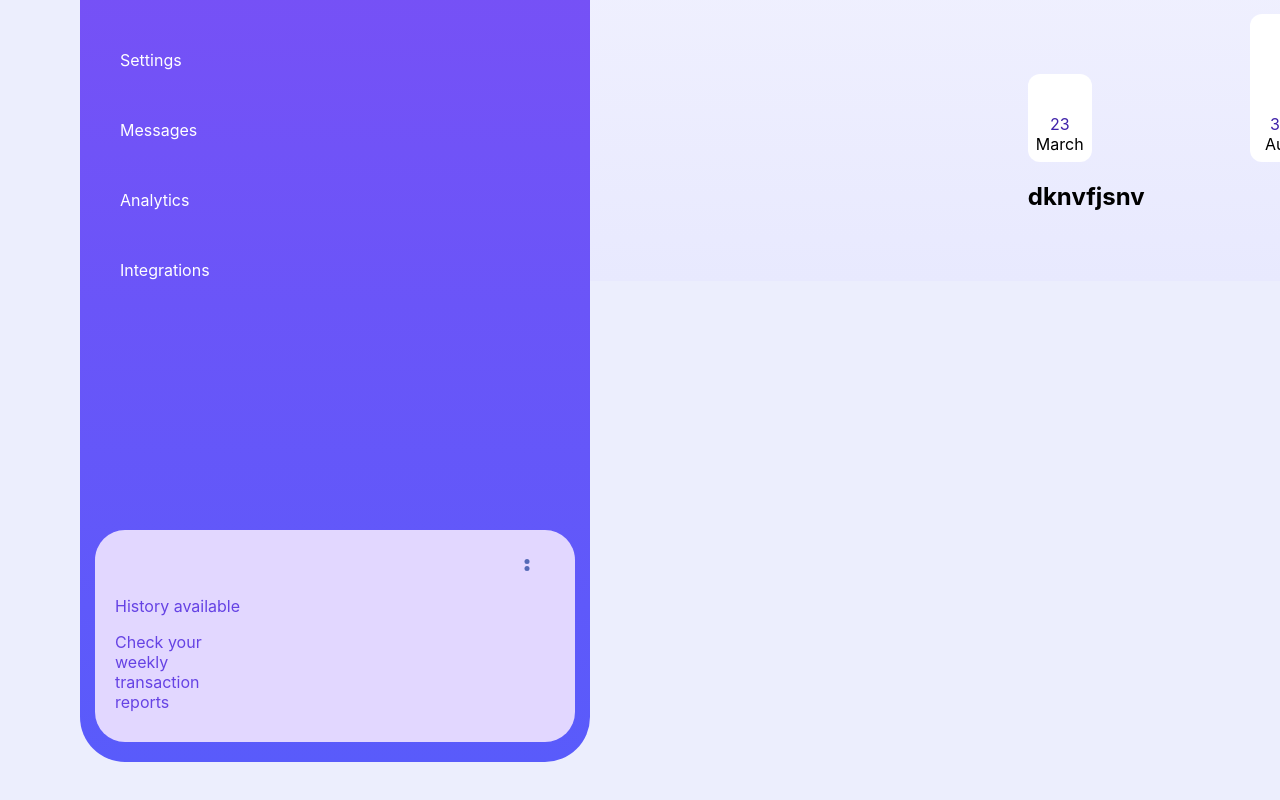
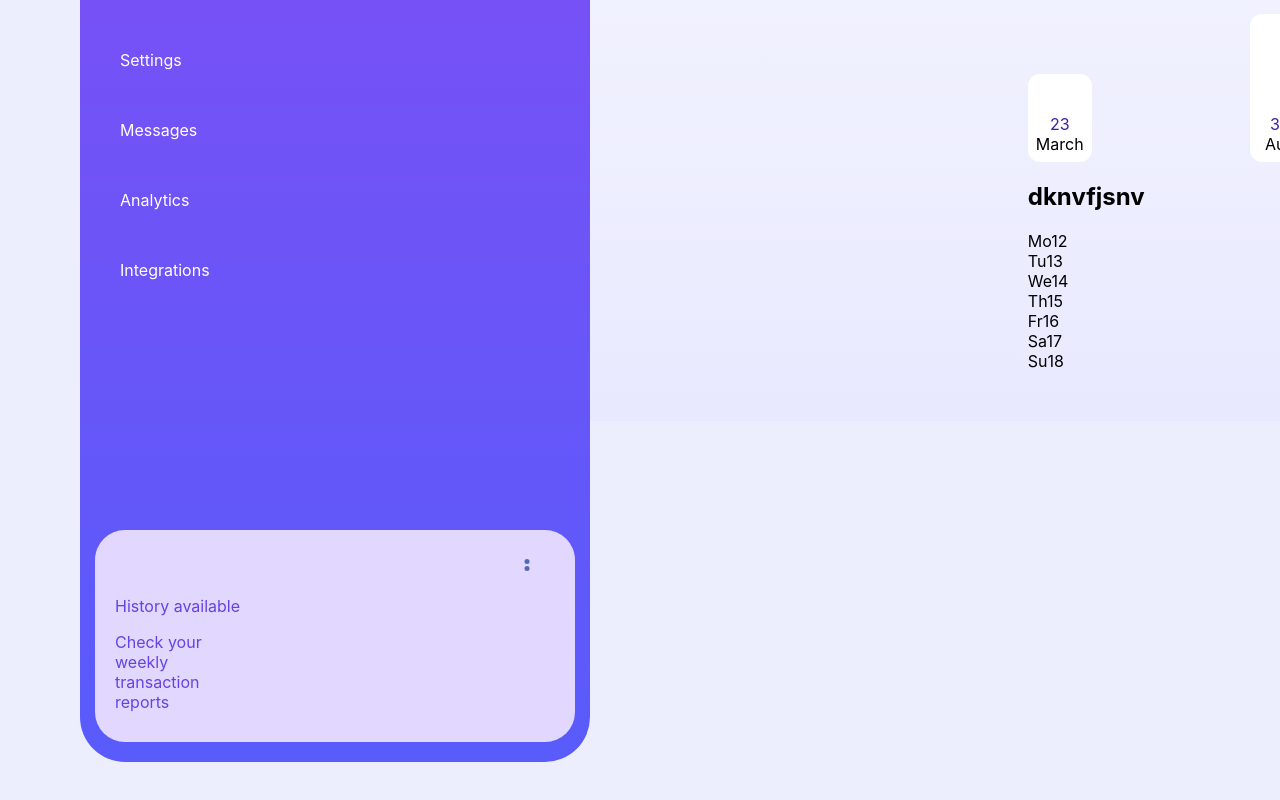
Before and after one commit to kbrzdem/finance-dashboard, a React (Create React App) app: page / in a window 1280 px wide. Shown: the part 716-1516 px from the top of the page. Built offline with nearby package versions, Linux system fonts and the light colour scheme.

Commit message:
date comp import edildi

```diff
--- a/src/components/user.js
+++ b/src/components/user.js
@@ -1,7 +1,7 @@
 import Open from "./Open";
 import Analytics from "./Analytics";
 import Audit from "./Audit";
-
+import Date from "./Date";
 const User = () => {
     return (
         <>
@@ -15,6 +15,9 @@ const User = () => {
                 <div  >
                     <Audit />
                 </div>
+                <div  >
+                    <Date />
+                </div>
             </div>
 
         </>
```
